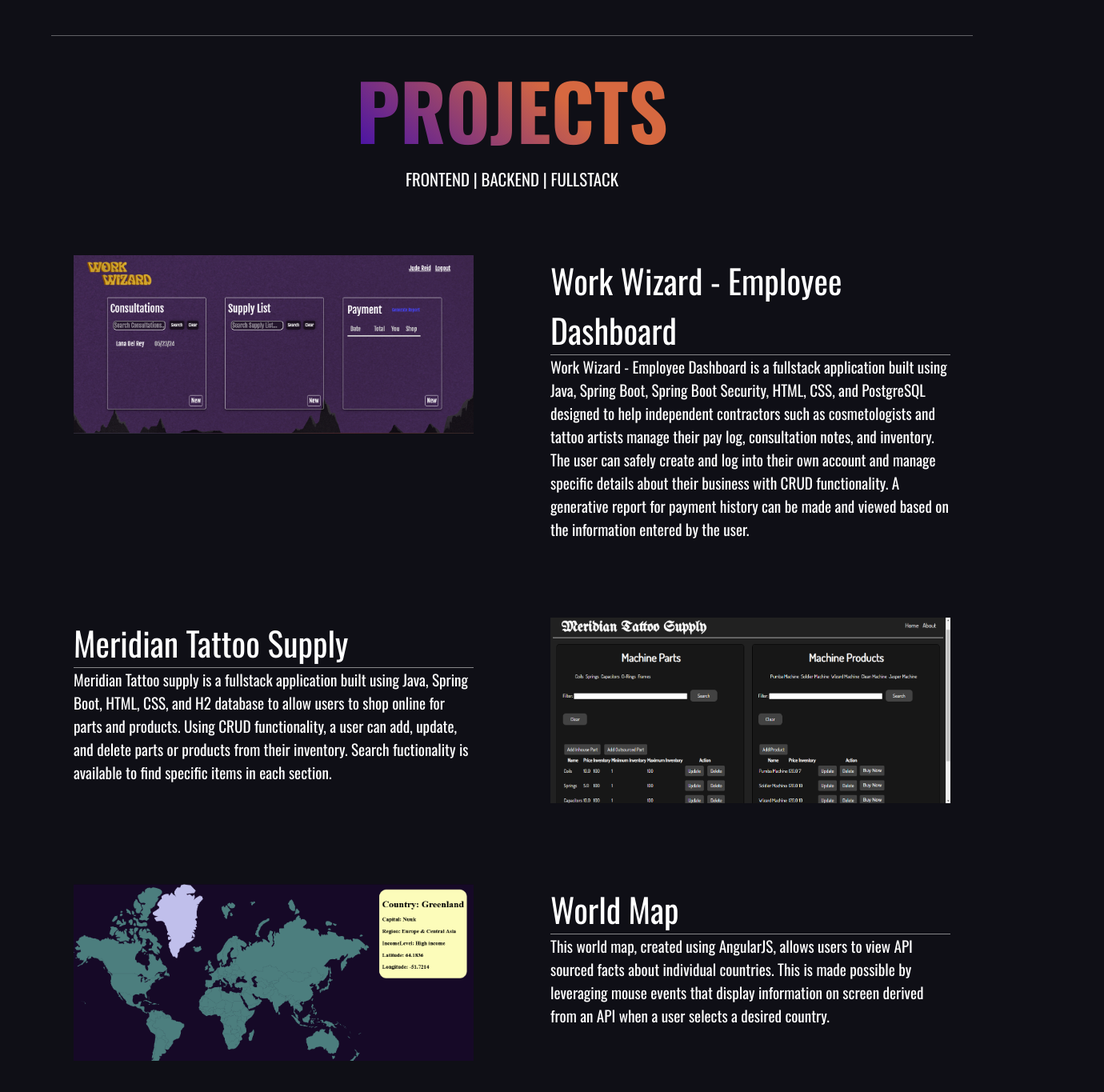
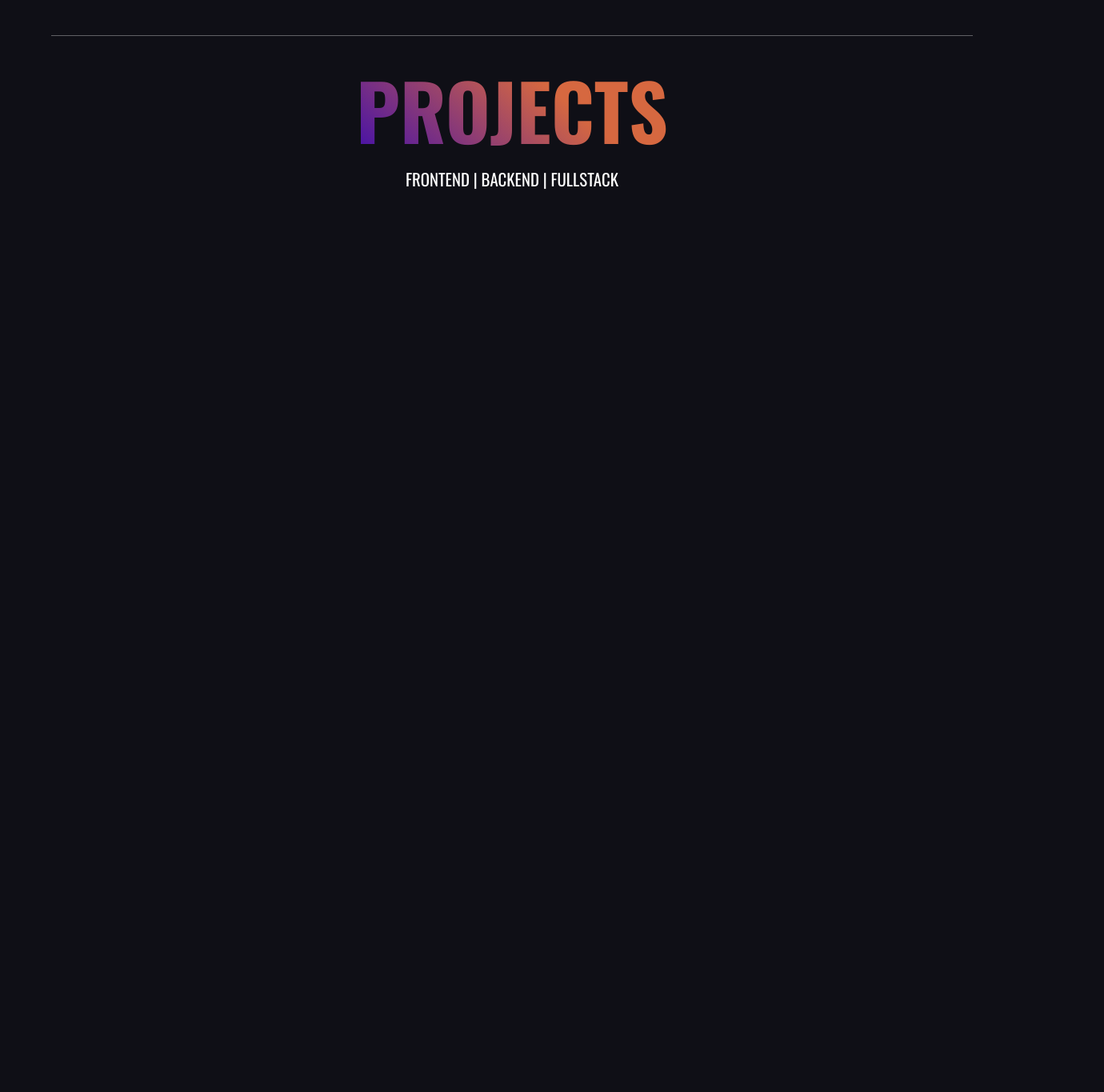
Before and after one commit to jereid27/portfolio-2024, a React (Vite) app: page / in a window 1280 px wide. Shown: the part 1448-2813 px from the top of the page at 80% size, 1380 px wide, since content can reach past the window. Before the commit the page ends 2779 px from the top, so only its background shows below. Built offline with nearby package versions, Linux system fonts and the light colour scheme.

Commit message:
Added scroll animation

```diff
--- a/package.json
+++ b/package.json
@@ -10,9 +10,11 @@
     "preview": "vite preview"
   },
   "dependencies": {
-    "aos": "^2.3.4",
+    "animate.css": "^4.1.1",
+    "aos": "^3.0.0-beta.6",
     "react": "^18.2.0",
     "react-anchor-link-smooth-scroll": "^1.0.12",
+    "react-animate-on-scroll": "^2.1.9",
     "react-dom": "^18.2.0"
   },
   "devDependencies": {
--- a/src/App.jsx
+++ b/src/App.jsx
@@ -6,7 +6,7 @@ import Projects from './Components/Projects/Projects'
 import AOS from 'aos'
 import 'aos/dist/aos.css'
 const App = () => {
-  AOS.init();
+  AOS.init()
   return (
     <div>
       <Navbar/>
--- a/src/Components/About/About.jsx
+++ b/src/Components/About/About.jsx
@@ -56,7 +56,7 @@ const About = () => {
             </div>
         </div>
 
-        <div className="container">
+        <div className="container" data-aos='fade-left'>
             <div className="profilePic-div">
             <img className='profile-pic' src='src/assets/profile-pic.jpg' alt='profile picture'/>
             </div>
--- a/src/Components/Projects/Projects.css
+++ b/src/Components/Projects/Projects.css
@@ -17,6 +17,26 @@
   -webkit-background-clip: text;
   -webkit-text-fill-color: transparent;
 }
+
+.links a{
+    text-decoration: none;
+    color: rgb(230, 92, 42);
+    transition: 0.3s;
+}
+
+.links a:hover{
+    color: rgb(25, 101, 151);
+}
+
+.links a p{
+    font-size: 25px;
+}
+
+.links {
+    display: flex;
+    gap: 1rem;
+}
+
 
 .projectHeader h3 {
     font-size: 1.3rem;
@@ -51,6 +71,12 @@
     max-width: 500px;
 }
 
+@media (max-width: 300px){
+    .projectHeader{
+        margin-left: 80px;
+    }
+}
+
 @media (max-width: 750px) {
     .proj-grid{
         display: flex;
--- a/src/Components/Projects/Projects.jsx
+++ b/src/Components/Projects/Projects.jsx
@@ -12,27 +12,39 @@ const Projects = () => {
 
         <div className="proj-grid">
             {/*First Project*/}
-            <div className="gridItem"><img className='projImg'src='src/assets/workwiz-home.png'/></div>
-            <div className="gridItem"><h1 className='proj1-header'>Work Wizard - Employee Dashboard</h1>
+            <div className="gridItem" data-aos='fade-right'><img className='projImg'src='src/assets/workwiz-home.png'/></div>
+            <div className="gridItem" data-aos='fade-right'><h1 className='proj1-header'>Work Wizard - Employee Dashboard</h1>
                 <p>Work Wizard - Employee Dashboard is a fullstack application built using Java, Spring Boot, Spring Boot Security,
                     HTML, CSS, and PostgreSQL designed to help independent contractors such as cosmetologists and tattoo artists
                     manage their pay log, consultation notes, and inventory. The user can safely create and log into their own account
                     and manage specific details about their business with CRUD functionality. A generative report for payment history
                     can be made and viewed based on the information entered by the user.</p>
+                    <div className="links">
+                    <a href='https://d424-capstone-d7449667325d.herokuapp.com/' target='_blank'><p>Visit Site</p></a>
+                    <a href='https://github.com/jereid27/workWizard' target='_blank'><p>View Code</p></a>
+                </div>
             </div>
 
             {/*Second Project*/}
-            <div className="gridItem"><h1 className='proj1-header'>Meridian Tattoo Supply</h1>
+            <div className="gridItem" data-aos='fade-left'><h1 className='proj1-header'>Meridian Tattoo Supply</h1>
                 <p>Meridian Tattoo supply is a fullstack application built using Java, Spring Boot,
                 HTML, CSS, and H2 database to allow users to shop online for parts and products. Using CRUD functionality, a user can add, update, and
                 delete parts or products from their inventory. Search fuctionality is available to find specific items in each section.</p>
+                <div className="links">
+                    <a className='link2' href='https://github.com/jereid27/Supply-Store-Springboot' target='_blank'><p>View Code</p></a>
+                </div>
             </div>
-            <div className="gridItem"><img className='projImg' src='src/assets/tattooSupply.png'/></div>
+            <div className="gridItem" data-aos='fade-left'><img className='projImg' src='src/assets/tattooSupply.png'/></div>
 
-            <div className="gridItem"><img className='projImg' src='src/assets/world-map.png'/></div>
-            <div className="gridItem"><h1 className='proj1-header'>World Map</h1>
+            {/*Third Project*/}
+            <div className="gridItem" data-aos='fade-right'><img className='projImg' src='src/assets/world-map.png'/></div>
+            <div className="gridItem" data-aos='fade-right'><h1 className='proj1-header'>World Map</h1>
                 <p>This world map, created using AngularJS, allows users to view API sourced facts about individual countries. This is made possible
-                     by leveraging mouse events that display information on screen derived from an API when a user selects a desired country.</p></div>
+                     by leveraging mouse events that display information on screen derived from an API when a user selects a desired country.</p>
+                     <div className="links">
+                     <a className='link2' href='https://github.com/jereid27/World-Map' target='_blank'><p>View Code</p></a>
+                     </div>
+                     </div>
         </div>
     </div>
   )
```
Also changed, not shown: 1 other file (tests, documents, lock files or other folders).
